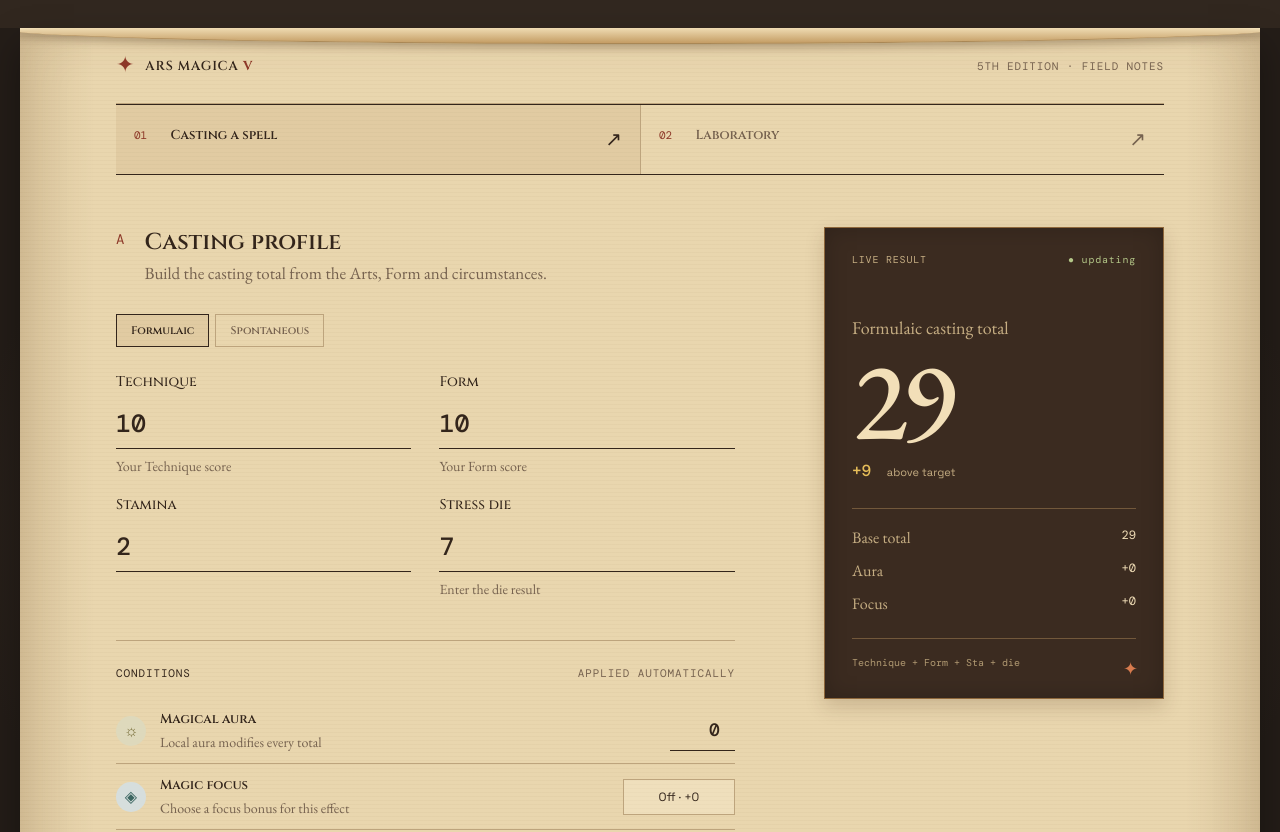
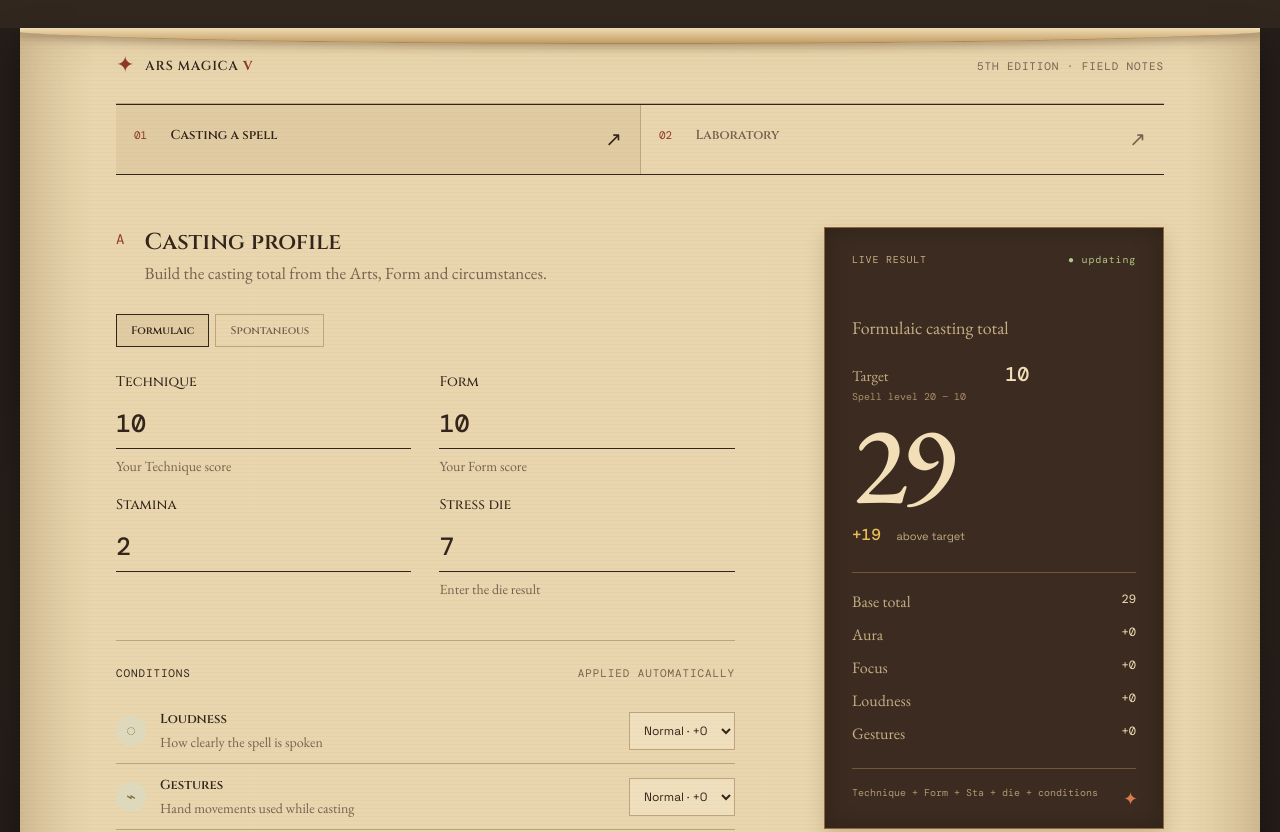
Before and after one commit to hannes-michael/ars-magica-calculator, a React (Vite) app: page / in a window 1280 px wide. Shown: the top 832 px of the page. Built offline with nearby package versions, Linux system fonts and the light colour scheme.

Commit message:
Add casting conditions and target display

```diff
--- a/src/App.tsx
+++ b/src/App.tsx
@@ -3,6 +3,20 @@
 
 type Mode = 'casting' | 'laboratory'
 type CastingKind = 'formulaic' | 'spontaneous'
+
+const loudnessOptions = [
+  { value: 1, label: 'Loud · +1' },
+  { value: 0, label: 'Normal · +0' },
+  { value: -5, label: 'Quiet · -5' },
+  { value: -10, label: 'Silent · -10' },
+]
+
+const gestureOptions = [
+  { value: 1, label: 'Broad · +1' },
+  { value: 0, label: 'Normal · +0' },
+  { value: -2, label: 'Subtle · -2' },
+  { value: -5, label: 'None · -5' },
+]
 
 function NumberField({
   label,
@@ -38,6 +52,8 @@
   const [focus, setFocus] = useState(false)
   const [die, setDie] = useState(7)
   const [spellLevel, setSpellLevel] = useState(20)
+  const [loudness, setLoudness] = useState(0)
+  const [gestures, setGestures] = useState(0)
   const [intelligence, setIntelligence] = useState(2)
   const [magicTheory, setMagicTheory] = useState(3)
   const [labArt, setLabArt] = useState(10)
@@ -50,9 +66,11 @@
 
   const casting = useMemo(() => {
     const raw = technique + form + stamina + aura + focusBonus + die
-    const total = kind === 'spontaneous' ? Math.floor(raw / 2) : raw
-    return { raw, total, margin: total - spellLevel }
-  }, [aura, die, focusBonus, form, kind, spellLevel, stamina, technique])
+    const baseTotal = kind === 'spontaneous' ? Math.floor(raw / 2) : raw
+    const total = baseTotal + loudness + gestures
+    const target = spellLevel - (kind === 'formulaic' ? 10 : 0)
+    return { raw, total, target, margin: total - target }
+  }, [aura, die, focusBonus, form, gestures, kind, loudness, spellLevel, stamina, technique])
 
   const laboratory = useMemo(() => {
     const total = intelligence + magicTheory + aura + labArt + labForm + labBonus + assistant
@@ -61,6 +79,8 @@
 
   const activeTotal = mode === 'casting' ? casting.total : laboratory.total
   const activeMargin = mode === 'casting' ? casting.margin : laboratory.margin
+  const activeTarget = mode === 'casting' ? casting.target : spellLevel
+  const targetDescription = mode === 'casting' && kind === 'formulaic' ? `Spell level ${spellLevel} − 10` : `Spell level ${spellLevel}`
 
   return (
     <main className="app-shell">
@@ -108,6 +128,18 @@
 
           <div className="divider" />
           <div className="subheading"><span>Conditions</span><span className="subheading-note">Applied automatically</span></div>
+          {mode === 'casting' && <div className="condition-row">
+            <div className="condition-copy"><span className="condition-icon">◌</span><div><strong>Loudness</strong><small>How clearly the spell is spoken</small></div></div>
+            <select className="condition-select" aria-label="Loudness" value={loudness} onChange={(event) => setLoudness(Number(event.target.value))}>
+              {loudnessOptions.map((option) => <option key={option.value} value={option.value}>{option.label}</option>)}
+            </select>
+          </div>}
+          {mode === 'casting' && <div className="condition-row">
+            <div className="condition-copy"><span className="condition-icon">⌁</span><div><strong>Gestures</strong><small>Hand movements used while casting</small></div></div>
+            <select className="condition-select" aria-label="Gestures" value={gestures} onChange={(event) => setGestures(Number(event.target.value))}>
+              {gestureOptions.map((option) => <option key={option.value} value={option.value}>{option.label}</option>)}
+            </select>
+          </div>}
           <div className="condition-row">
             <div className="condition-copy"><span className="condition-icon">☼</span><div><strong>Magical aura</strong><small>Local aura modifies every total</small></div></div>
             <input className="compact-number" aria-label="Magical aura" type="number" value={aura} onChange={(event) => setAura(Number(event.target.value) || 0)} />
@@ -128,11 +160,12 @@
         <aside className="result-card">
           <div className="result-top"><span>LIVE RESULT</span><span className="live-dot">● updating</span></div>
           <p className="result-label">{mode === 'casting' ? `${kind === 'formulaic' ? 'Formulaic' : 'Spontaneous'} casting total` : labActivity}</p>
+          <div className="target-display"><span>Target</span><b>{activeTarget}</b><small>{mode === 'casting' ? targetDescription : 'Target lab total'}</small></div>
           <div className="total">{activeTotal}</div>
           <div className={`margin ${activeMargin >= 0 ? 'positive' : 'negative'}`}>{activeMargin >= 0 ? `+${activeMargin}` : activeMargin} <span>{activeMargin >= 0 ? 'above target' : 'below target'}</span></div>
           <div className="result-rule" />
-          <div className="breakdown"><div><span>Base total</span><b>{mode === 'casting' ? casting.raw - aura - focusBonus : laboratory.total - aura}</b></div><div><span>Aura</span><b>{aura >= 0 ? `+${aura}` : aura}</b></div>{mode === 'casting' && <div><span>Focus</span><b>+{focusBonus}</b></div>}</div>
-          <div className="formula">{mode === 'casting' ? 'Technique + Form + Sta + die' : 'Int + MT + Art + Form + bonuses'}</div>
+          <div className="breakdown"><div><span>Base total</span><b>{mode === 'casting' ? casting.raw - aura - focusBonus : laboratory.total - aura}</b></div><div><span>Aura</span><b>{aura >= 0 ? `+${aura}` : aura}</b></div>{mode === 'casting' && <><div><span>Focus</span><b>+{focusBonus}</b></div><div><span>Loudness</span><b>{loudness >= 0 ? `+${loudness}` : loudness}</b></div><div><span>Gestures</span><b>{gestures >= 0 ? `+${gestures}` : gestures}</b></div></>}</div>
+          <div className="formula">{mode === 'casting' ? 'Technique + Form + Sta + die + conditions' : 'Int + MT + Art + Form + bonuses'}</div>
         </aside>
       </section>
 
```
Also changed, not shown: src/App.css.
